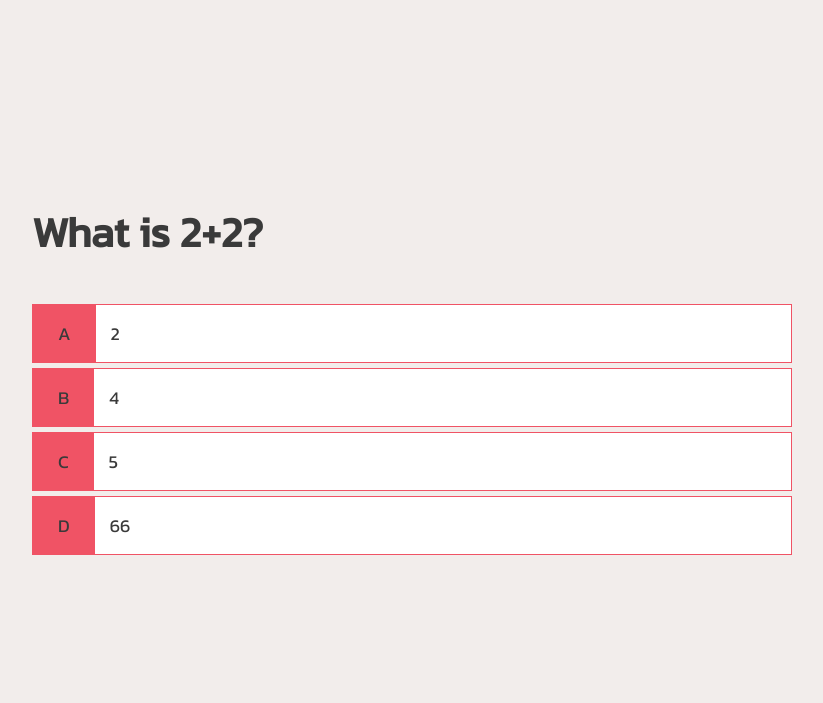
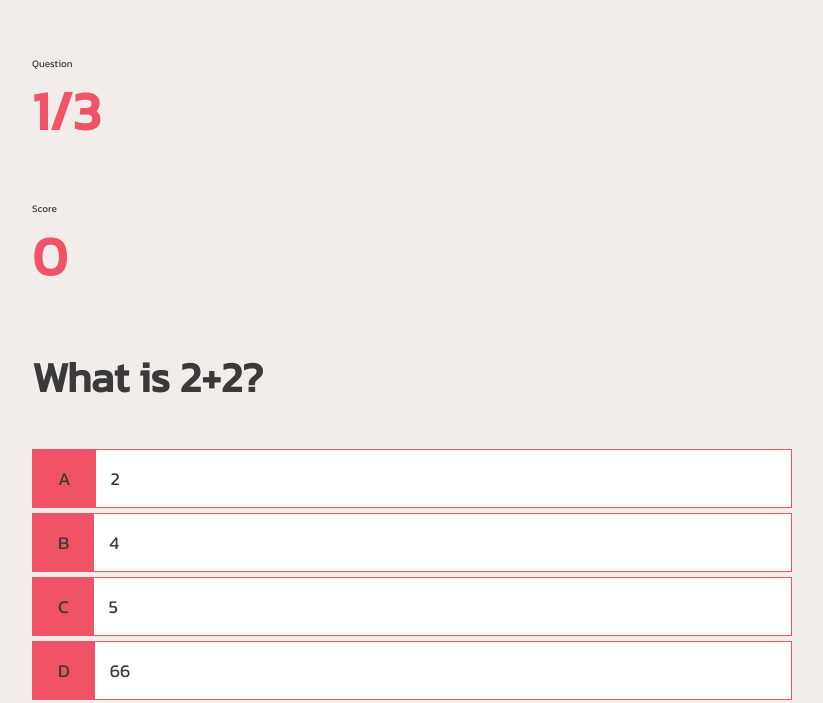
Before and after one commit to Pauldwyer/quiz-game-3.0, a plain HTML site: page game.html in a window 1280 px wide. Shown: the part 260-963 px from the top of the page, without its empty margins (228-1051 px from the left). Drawn offline with Linux system fonts and the light colour scheme.

Commit message:
starting to add hud display to game.html

```diff
--- a/assets/js/script.js
+++ b/assets/js/script.js
@@ -89,16 +89,17 @@ choices.forEach(choice => {
         const selectedChoice = e.target;
         const selectedAnswer = selectedChoice.dataset["number"];
 
+        //gives choices a class based on correct or incorrect
         const classToApply = selectedAnswer == currentQuestion.answer ? "correct" : "incorrect";
 
         selectedChoice.parentElement.classList.add(classToApply);
 
+        //removes the highlight after 1000ms or 1second
         setTimeout(() => {
             selectedChoice.parentElement.classList.remove(classToApply);
             getNewQuestion();
         }, 1000);
 
-        //getNewQuestion();
     })
 })
 
--- a/game.html
+++ b/game.html
@@ -16,6 +16,26 @@
 <body>
     <div class="container">
         <div id="game" class="justify-center flex-column">
+            <div id="hud">
+                <div id="hud-item">
+                    <p class="hud-prefix">
+                        Question
+                    </p>
+                    <h1 class="hud-main-text" id="question-counter">
+                        1/3
+                    </h1>
+                </div>
+                <div id="hud-item">
+                    <p class="hud-prefix">
+                        Score
+                    </p>
+                    <h1 class="hud-main-text" id="score">
+                        0
+                    </h1>
+                </div>
+            </div>
+
+
             <h2 id="question">What is the answer to this question?</h2>
             <div class="choice-container">
                 <p class="choice-prefix">A</p>
```
